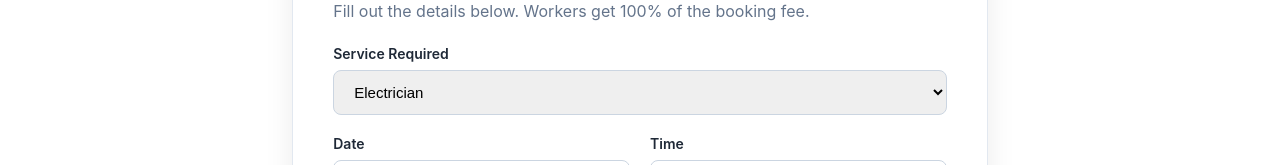
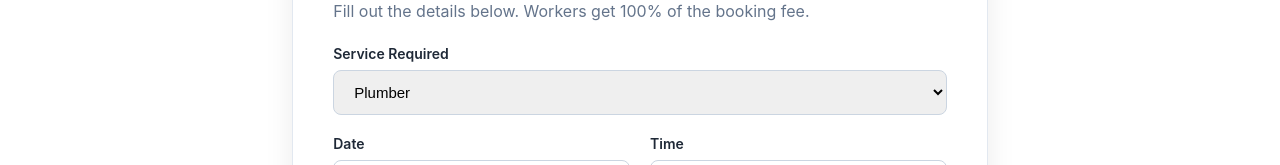
Before and after one commit to Sanchit1430H/coop-gig-platform, a React (Vite) app in the folder public website/: page / in a window 1280 px wide. Both pictures are taken after typing "Sample" into the empty fields and a click on the button "Post a Request". Shown: the part 228-393 px from the top of the page. Built offline with nearby package versions, Linux system fonts and the light colour scheme.

Commit message:
Made service clicks route dynamically to booking page

```diff
--- a/public website/src/App.jsx
+++ b/public website/src/App.jsx
@@ -40,9 +40,11 @@ const Testimonials = () => {
 };
 
 export default function App() {
-  // STATE TO CONTROL WHICH PAGE WE ARE ON: 'home', 'booking', 'tracking'
   const [currentView, setCurrentView] = useState('home');
   const [isEmergency, setIsEmergency] = useState(false);
+
+  // NEW: Memory for which service the user clicked!
+  const [selectedService, setSelectedService] = useState('plumber');
 
   // --- PAGE 1: HOME PAGE ---
   const renderHome = () => (
@@ -56,19 +58,27 @@ export default function App() {
           <div className="search-bar bubble-effect" style={{animationDelay: '0.4s'}}>
             <div className="search-input-group">
               <span className="search-icon">🔍</span>
-              <select defaultValue=""><option value="" disabled>Service Type</option><option>Plumber</option><option>Electrician</option></select>
+              {/* Dropdown updates our memory */}
+              <select
+                value={selectedService}
+                onChange={(e) => setSelectedService(e.target.value)}
+              >
+                {Object.keys(CATEGORY_ICONS).map(name => (
+                  <option key={name} value={name}>{name.charAt(0).toUpperCase() + name.slice(1)}</option>
+                ))}
+              </select>
             </div>
             <div className="search-divider"></div>
             <div className="search-input-group">
               <span className="search-icon">📍</span>
               <input type="text" placeholder="Enter your city (e.g. Bhubaneswar)" />
             </div>
-            {/* BUTTON TRIGGERS BOOKING PAGE */}
             <button className="search-btn bubble-effect" onClick={() => setCurrentView('booking')}>Search & Book</button>
           </div>
         </div>
       </section>
 
+      {/* Feature cards omitted for brevity, but they stay exactly the same */}
       <section className="feature-cards-container">
         <div className="feature-card-img bubble-effect">
           <img src="https://images.unsplash.com/photo-1521791136064-7986c2920216?auto=format&fit=crop&w=400&q=80" alt="Cooperative Team" className="card-illustration" />
@@ -77,13 +87,11 @@ export default function App() {
           <span className="pay-bar-text">100% pay to the worker</span>
           <p className="sub-text">Kushal-Setu is built on a cooperative model that eliminates middleman margins.</p>
         </div>
-
         <div className="feature-card-img bubble-effect">
           <img src="https://images.unsplash.com/photo-1454165804606-c3d57bc86b40?auto=format&fit=crop&w=400&q=80" alt="Verification" className="card-illustration" />
           <h3>Government Verified</h3>
           <p className="sub-text">Every single worker on our platform is strictly background checked on the national database.</p>
         </div>
-
         <div className="feature-card-img bubble-effect">
           <img src="https://images.unsplash.com/photo-1524661135-423995f22d0b?auto=format&fit=crop&w=400&q=80" alt="Dispatch Map" className="card-illustration" />
           <h3>AI Dispatch Engine</h3>
@@ -96,7 +104,15 @@ export default function App() {
           <h4>Featured Service Category</h4>
           <div className="mini-category-grid">
             {Object.entries(CATEGORY_ICONS).map(([name, icon]) => (
-              <div key={name} className="mini-category-chip bubble-effect" onClick={() => setCurrentView('booking')}>
+              <div
+                key={name}
+                className="mini-category-chip bubble-effect"
+                onClick={() => {
+                  // NEW: When they click a chip, remember the name AND switch pages
+                  setSelectedService(name);
+                  setCurrentView('booking');
+                }}
+              >
                 <span className="mini-icon">{icon}</span>
                 <span className="mini-name capitalize">{name}</span>
               </div>
@@ -133,23 +149,32 @@ export default function App() {
 
         <div className="form-group">
           <label>Service Required</label>
-          <select className="form-input"><option>Electrician</option><option>Plumber</option><option>Carpenter</option></select>
+          {/* NEW: Automatically shows the service they clicked on the home page! */}
+          <select
+            className="form-input capitalize"
+            value={selectedService}
+            onChange={(e) => setSelectedService(e.target.value)}
+          >
+            {Object.keys(CATEGORY_ICONS).map(name => (
+              <option key={name} value={name}>{name.charAt(0).toUpperCase() + name.slice(1)}</option>
+            ))}
+          </select>
         </div>
 
         <div className="form-row">
           <div className="form-group">
             <label>Date</label>
-            <input type="date" className="form-input" />
+            <input type="date" className="form-input" required />
           </div>
           <div className="form-group">
             <label>Time</label>
-            <input type="time" className="form-input" />
+            <input type="time" className="form-input" required />
           </div>
         </div>
 
         <div className="form-group">
           <label>Exact Location</label>
-          <input type="text" className="form-input" placeholder="e.g. Patia, Bhubaneswar" />
+          <input type="text" className="form-input" placeholder="e.g. Patia, Bhubaneswar" required />
         </div>
 
         <div className={`emergency-box ${isEmergency ? 'emergency-active' : ''}`}>
@@ -166,7 +191,7 @@ export default function App() {
         </div>
 
         <button className={`confirm-btn ${isEmergency ? 'btn-red' : 'btn-orange'}`} onClick={() => setCurrentView('tracking')}>
-          {isEmergency ? "Dispatch Emergency Worker Now" : "Confirm Standard Booking"}
+          {isEmergency ? `Dispatch Emergency ${selectedService} Now` : "Confirm Standard Booking"}
         </button>
       </div>
     </div>
@@ -178,7 +203,6 @@ export default function App() {
       <button className="back-btn" onClick={() => setCurrentView('home')}>← Cancel & Return Home</button>
 
       <div className="tracking-grid">
-        {/* Left Side: Map & Worker Info */}
         <div className="tracking-left">
           <div className={`status-banner ${isEmergency ? 'banner-red' : 'banner-green'}`}>
             <h3>{isEmergency ? "🚨 Emergency Worker Dispatched!" : "✅ Booking Confirmed!"}</h3>
@@ -186,7 +210,6 @@ export default function App() {
           </div>
 
           <div className="map-container">
-            {/* Fake Map Image with a pulsing dot for the worker */}
             <img src="https://images.unsplash.com/photo-1524661135-423995f22d0b?auto=format&fit=crop&w=800&q=80" alt="Map" className="map-image" />
             <div className="worker-dot"></div>
             <div className="customer-dot"></div>
@@ -196,13 +219,13 @@ export default function App() {
             <img src="https://images.unsplash.com/photo-1507003211169-0a1dd7228f2d?auto=format&fit=crop&w=100&q=80" alt="Worker" className="worker-avatar" />
             <div className="worker-details">
               <h4>Ramesh Kumar</h4>
-              <p>⭐ 4.9 (120 Jobs) • Verified Electrician</p>
+              {/* NEW: Displays the service they booked dynamically */}
+              <p className="capitalize">⭐ 4.9 (120 Jobs) • Verified {selectedService}</p>
               <span className="coop-badge">Cooperative Member (100% Payout)</span>
             </div>
           </div>
         </div>
 
-        {/* Right Side: Live Chat */}
         <div className="tracking-right">
           <div className="chat-interface">
             <div className="chat-header-small">Live Chat with Ramesh</div>
@@ -210,7 +233,7 @@ export default function App() {
               <div className="chat-msg system-msg">System: AI Matched you with Ramesh based on real-time location.</div>
               {isEmergency && <div className="chat-msg system-msg-red">System: EMERGENCY OVERRIDE. Ramesh is dropping current tasks to reach you.</div>}
               <div className="chat-msg worker-msg">
-                <strong>Ramesh:</strong> Hello! I have received your request. {isEmergency ? "I am driving fast, reaching in 5 mins!" : "I will reach your location at the booked time."}
+                <strong>Ramesh:</strong> Hello! I have received your request for a {selectedService}. {isEmergency ? "I am driving fast, reaching in 5 mins!" : "I will reach your location at the booked time."}
               </div>
             </div>
             <div className="chat-input-area">
@@ -235,7 +258,6 @@ export default function App() {
         </nav>
       </header>
 
-      {/* RENDER THE CORRECT PAGE BASED ON STATE */}
       {currentView === 'home' && renderHome()}
       {currentView === 'booking' && renderBooking()}
       {currentView === 'tracking' && renderTracking()}
@@ -246,7 +268,6 @@ export default function App() {
         </footer>
       )}
 
-      {/* Hide ChatWidget on tracking page since it has its own chat */}
       {currentView !== 'tracking' && <ChatWidget />}
     </div>
   );
```
